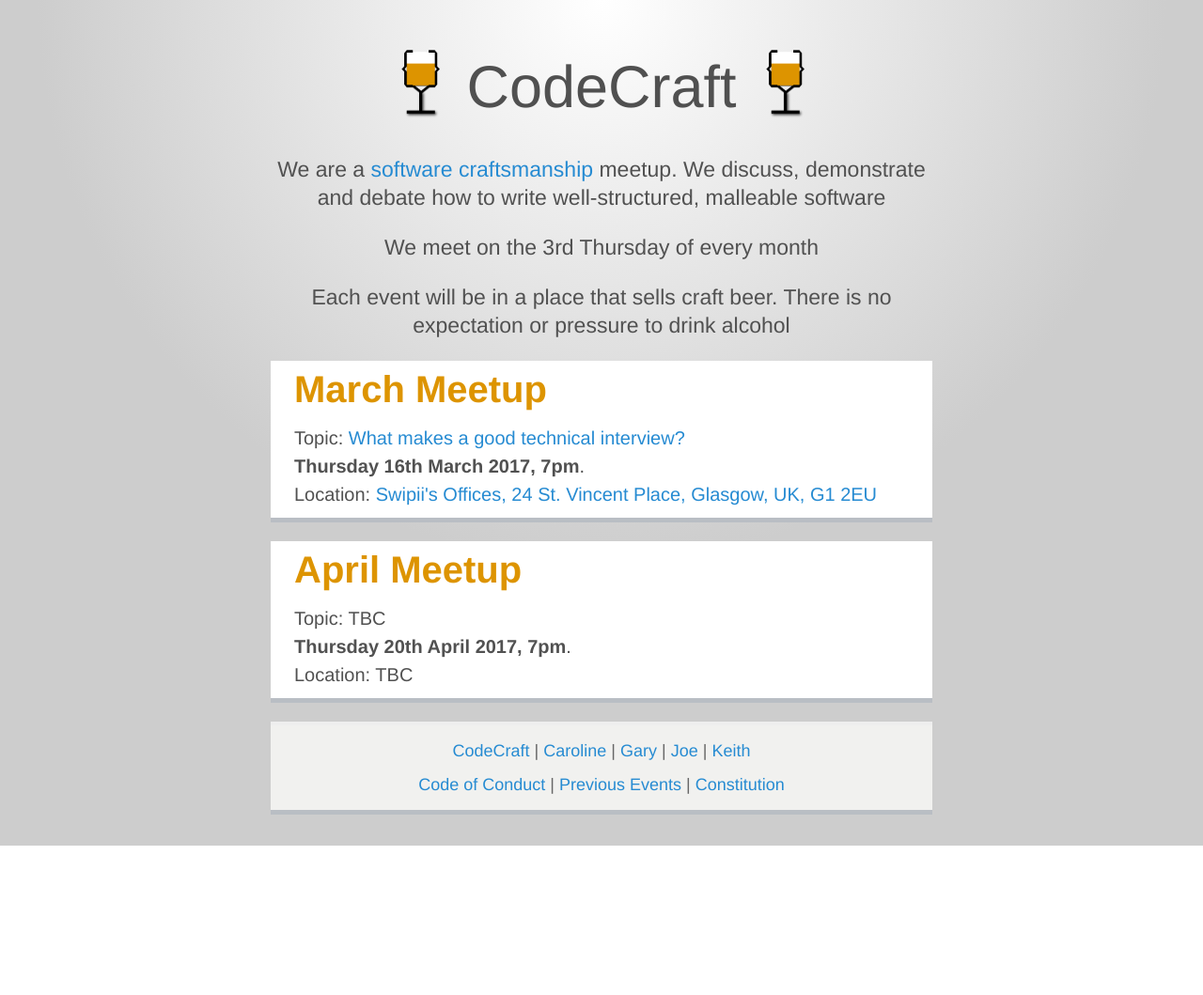
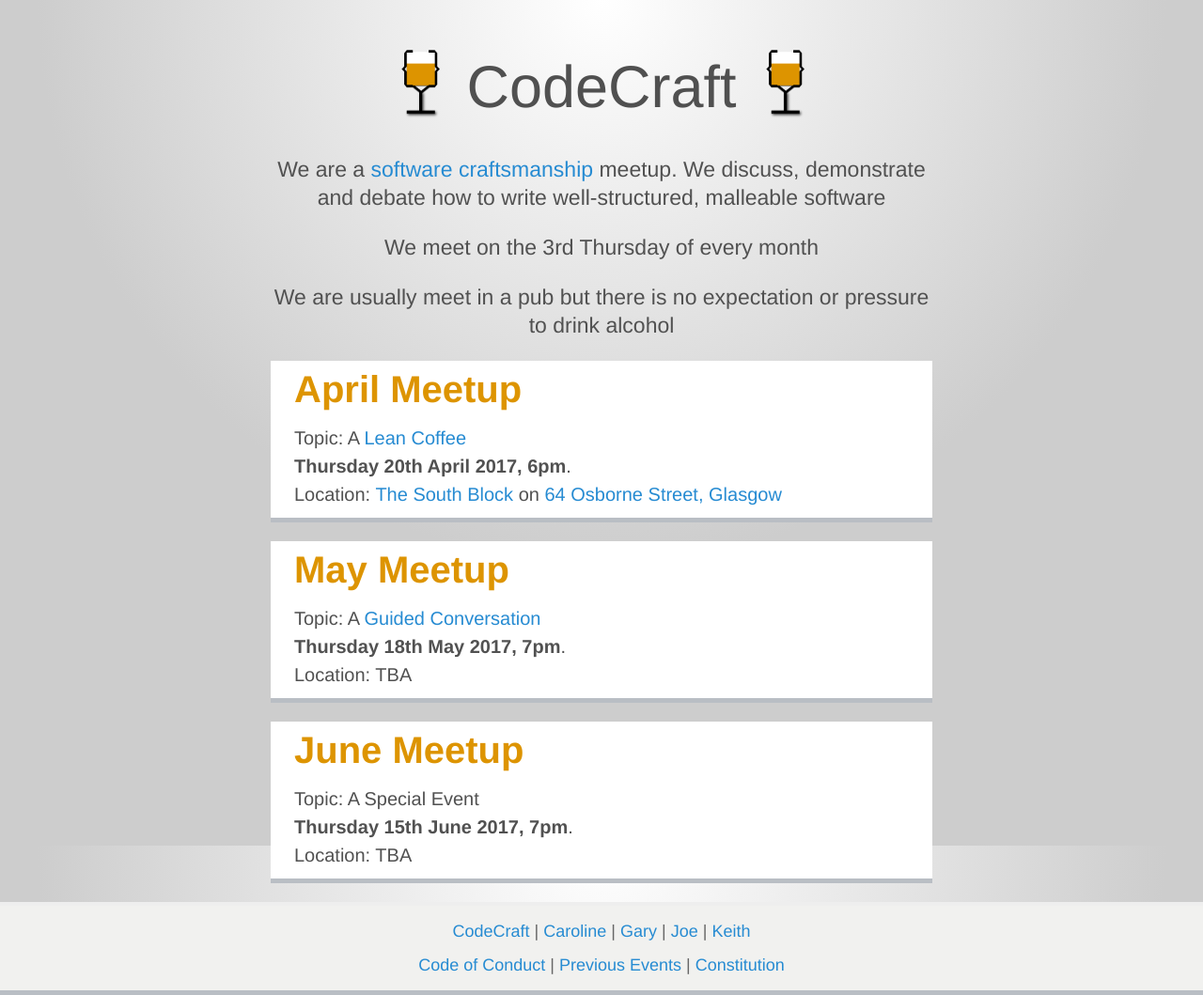
Before and after one commit to codecraftuk/codecraftuk.github.io, a Jekyll site: the page built from index.html, in a window 1280 px wide. Shown: the whole page at 94% size. Built offline with Jekyll 4.4.1, drawn with Linux system fonts in a browser that asks for light colours; before the commit the page ends 900 px from its top, so only the background shows below that.

Commit message:
April event. Slight reword of the homepage

```diff
--- a/index.html
+++ b/index.html
@@ -5,21 +5,29 @@ title: CodeCraft UK
 <div class="jumbotron">
   <p class="lead">We are a <a href="http://manifesto.softwarecraftsmanship.org/">software craftsmanship</a> meetup. We discuss, demonstrate and debate how to write well-structured, malleable software</p>
   <p>We meet on the 3rd Thursday of every month</p>
-  <p>Each event will be in a place that sells craft beer. There is no expectation or pressure to drink alcohol</p>
+  <p>We are usually meet in a pub but there is no expectation or pressure to drink alcohol</p>
 </div>
 
-<div class="meetups">
-  <h2>March Meetup</h2>
-  Topic: <a href="events/2017/03/interviews">What makes a good technical interview?</a><br/>
 
-<strong>Thursday 16th March 2017, 7pm</strong>.
-  <br/>Location: <a href="https://www.google.co.uk/maps/place/24+St+Vincent+Pl,+Glasgow+G1/@55.8612887,-4.2548818,17z/data=!3m1!4b1!4m5!3m4!1s0x4888469f943a5075:0x4d0e1bb59808430e!8m2!3d55.8612887!4d-4.2526931"> Swipii's Offices, 24 St. Vincent Place, Glasgow, UK, G1 2EU</a>
-
-</div>
 
 <div class="meetups">
   <h2>April Meetup</h2>
-  Topic: TBC<br/>
- <strong>Thursday 20th April 2017, 7pm</strong>.
- <br/>Location: TBC
+  Topic: A <a href="events/2017/04/lean-coffee">Lean Coffee</a><br/>
+ <strong>Thursday 20th April 2017, 6pm</strong>.
+ <br/>Location: <a href="https://southblock.co.uk/">The South Block</a> on <a href="https://maps.google.com/maps?f=q&hl=en&q=60-64+Osborne+St%2C+G1+5QH%2C+Glasgow%2C+gb">64 Osborne Street, Glasgow</a>
 </div>
+
+ <div class="meetups">
+   <h2>May Meetup</h2>
+   Topic: A <a href="http://guidedconversations.org/">Guided Conversation</a><br/>
+   <strong>Thursday 18th May 2017, 7pm</strong>.
+   <br/>Location: TBA
+ </div>
+
+ <div class="meetups">
+   <h2>June Meetup</h2>
+   Topic: A Special Event<br/>
+   <strong>Thursday 15th June 2017, 7pm</strong>.
+   <br/>Location: TBA
+ </div>
+</div>
```
Also changed, not shown: _posts/2017-04-01-lean-coffee.md (added, +20 -0 lines).
